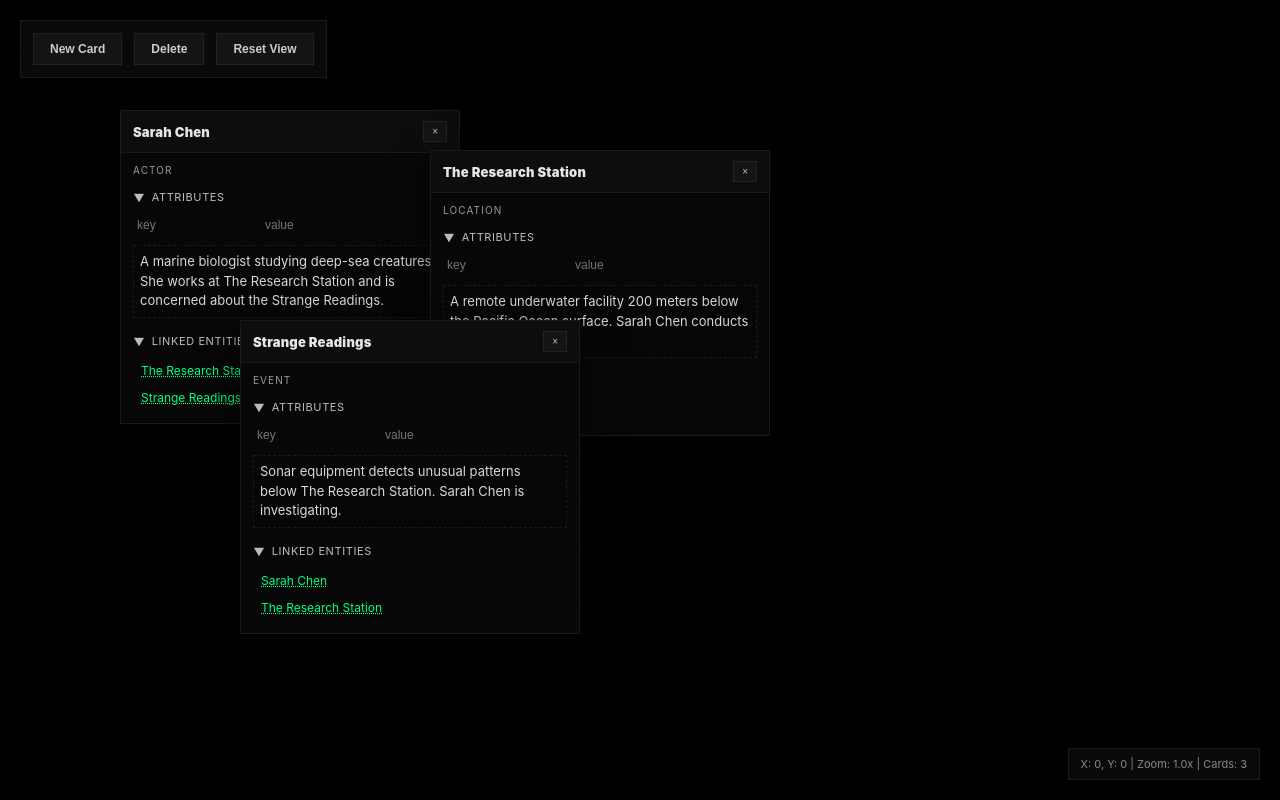
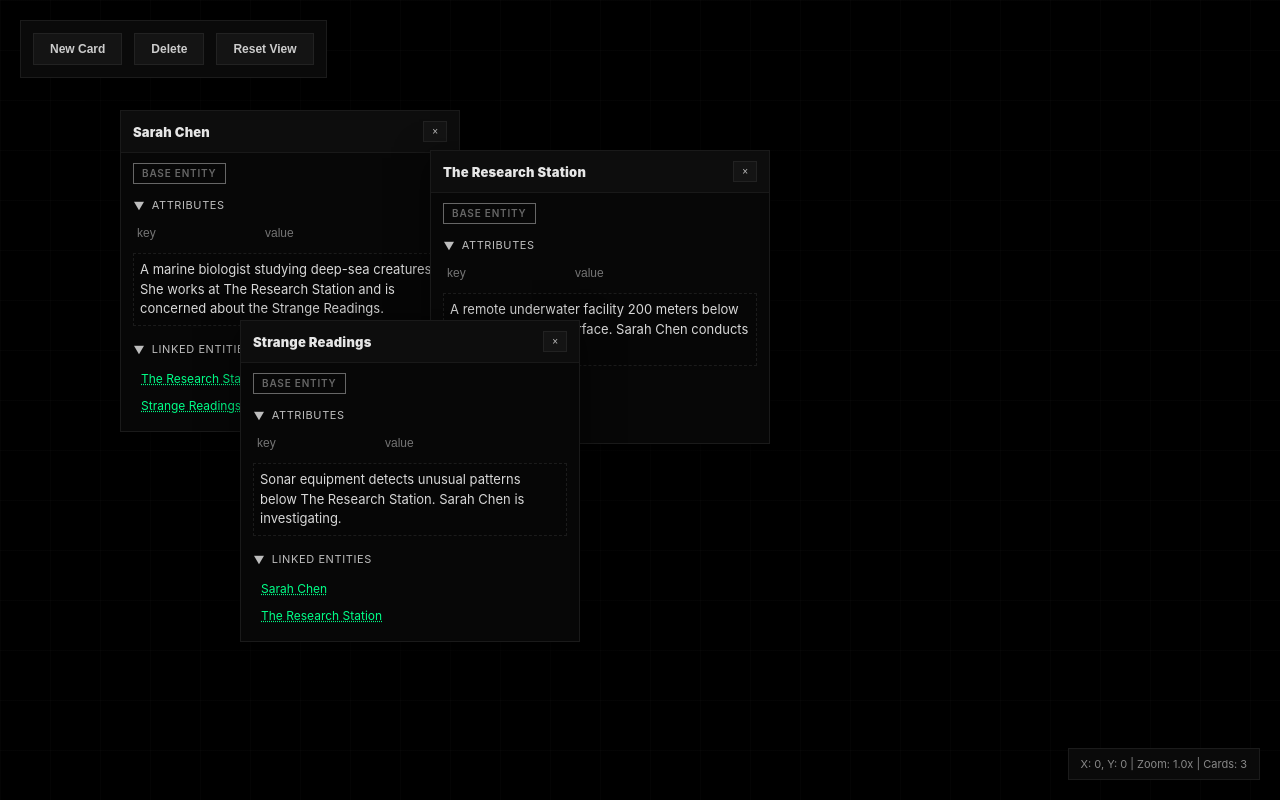
Before and after one commit to alperenguman/fwrtr, a Flask app: page / in a window 1280 px wide. Run offline with Flask 3, Linux system fonts and the light colour scheme; parts of the project's set-up code (start-up, migrations or seed data) failed here and were passed over.

Commit message:
type-set by inheritance

```diff
--- a/static/data.js
+++ b/static/data.js
@@ -57,7 +57,7 @@ export function createCard(x, y) {
   const c = {
     id: nextId++,
     name: 'Entity ' + (nextId - 1),
-    type: 'entity',
+    type: null, // Type determined by inheritance
     content: '',
     attributes: []
   };
@@ -84,7 +84,71 @@ export function deleteCard(id) {
   return true;
 }
 
-// ---------- Attribute System ----------
+// ---------- Type System ----------
+export function getEffectiveTypes(cardId) {
+  const card = byId(cardId);
+  if (!card) return [];
+
+  // Check if this card has any parents
+  const parents = parentsOf.get(cardId);
+  if (!parents || parents.size === 0) {
+    // No parents - this is a base entity
+    return [{ type: 'Base Entity', parentId: null }];
+  }
+
+  // Has parents - collect all parent types
+  const types = [];
+  parents.forEach(parentId => {
+    const parentCard = byId(parentId);
+    if (parentCard) {
+      types.push({
+        type: parentCard.name || 'entity',
+        parentId: parentId
+      });
+    }
+  });
+
+  return types.length > 0 ? types : [{ type: 'entity', parentId: null }];
+}
+
+// Generate a consistent color for a type string
+export function getTypeColor(type) {
+  if (type === 'Base Entity') {
+    return '#666'; // Gray for base entities
+  }
+
+  // Generate consistent color from type string
+  let hash = 0;
+  for (let i = 0; i < type.length; i++) {
+    hash = type.charCodeAt(i) + ((hash << 5) - hash);
+  }
+
+  // Generate hue from hash (0-360)
+  const hue = Math.abs(hash) % 360;
+  // Use consistent saturation and lightness for readability
+  return `hsl(${hue}, 65%, 55%)`;
+}
+
+// Remove a specific parent relationship
+export function removeParent(childId, parentId) {
+  const parents = parentsOf.get(childId);
+  if (parents) {
+    parents.delete(parentId);
+    if (parents.size === 0) {
+      parentsOf.delete(childId);
+    }
+  }
+
+  const children = childrenOf.get(parentId);
+  if (children) {
+    children.delete(childId);
+    if (children.size === 0) {
+      childrenOf.delete(parentId);
+    }
+  }
+
+  console.log(`[removeParent] Removed inheritance: ${parentId} -> ${childId}`);
+}
 export function linearParents(id) {
   console.log(`[linearParents] Getting parent chain for card ${id}`);
   const seen = new Set(), order = [];
@@ -118,14 +182,15 @@ export function effectiveAttrs(id) {
   console.log(`[effectiveAttrs] Card name: ${me.name}`);
   console.log(`[effectiveAttrs] Card's own stored attributes:`, me.attributes);
 
-  // First, collect what we inherit from parents
+  // First, collect what we inherit from ALL parents
   const inheritedAttrs = [];
   const inheritedKeys = new Set();
 
-  // Get ONLY DIRECT PARENTS
+  // Get ALL DIRECT PARENTS
   const directParents = Array.from(parentsOf.get(id) || new Set());
   console.log(`[effectiveAttrs] Direct parents:`, directParents);
 
+  // Process each parent
   directParents.forEach(pid => {
     const p = byId(pid);
     if (!p) {
@@ -141,9 +206,9 @@ export function effectiveAttrs(id) {
 
     // Inherit ALL of parent's effective attributes IN THE SAME ORDER
     parentEffective.forEach(parentAttr => {
-      // Skip if we already inherited this key from another parent
+      // For multiple inheritance, if key already inherited from another parent, skip
       if (inheritedKeys.has(parentAttr.key)) {
-        console.log(`[effectiveAttrs]   Key "${parentAttr.key}" already inherited`);
+        console.log(`[effectiveAttrs]   Key "${parentAttr.key}" already inherited from another parent`);
         return;
       }
 
@@ -241,7 +306,7 @@ export function seed() {
   const a = {
     id: nextId++,
     name: 'Sarah Chen',
-    type: 'Actor',
+    type: null, // Type will be determined by inheritance
     content: 'A marine biologist studying deep-sea creatures. She works at The Research Station and is concerned about the Strange Readings.',
     attributes: []
   };
@@ -249,7 +314,7 @@ export function seed() {
   const b = {
     id: nextId++,
     name: 'The Research Station',
-    type: 'Location',
+    type: null, // Type will be determined by inheritance
     content: 'A remote underwater facility 200 meters below the Pacific Ocean surface. Sarah Chen conducts her research here.',
     attributes: []
   };
@@ -257,10 +322,12 @@ export function seed() {
   const d = {
     id: nextId++,
     name: 'Strange Readings',
-    type: 'Event',
+    type: null, // Type will be determined by inheritance
     content: 'Sonar equipment detects unusual patterns below The Research Station. Sarah Chen is investigating.',
     attributes: []
   };
+
+  all.push(a, b, d);
 
   all.push(a, b, d);
 
--- a/static/interaction.js
+++ b/static/interaction.js
@@ -912,6 +912,35 @@ export function hydrateCard(cardId) {
     k._eventsBound = true;
   });
 
+  // Type pill handlers for breaking inheritance
+  const typesContainer = root.querySelector('.card-types');
+  if (typesContainer && !typesContainer._eventsBound) {
+    typesContainer.addEventListener('contextmenu', function(e) {
+      const pill = e.target.closest('.card-type-pill');
+      if (pill && pill.dataset.parent) {
+        e.preventDefault();
+        e.stopPropagation();
+
+        const parentId = parseInt(pill.dataset.parent);
+        const childId = parseInt(typesContainer.dataset.cardId);
+
+        // Remove the inheritance relationship
+        data.removeParent(childId, parentId);
+
+        // Visual feedback
+        pill.style.opacity = '0.5';
+        setTimeout(() => {
+          // Update the card UI to reflect the change
+          render.updateCardUI(childId);
+        }, 200);
+
+        console.log(`[hydrateCard] Removed inheritance from ${parentId} to ${childId}`);
+      }
+    });
+
+    typesContainer._eventsBound = true;
+  }
+
   // Linked entities handlers with drag support
   const linksContainer = root.querySelector('#links-' + cardId);
   if (!linksContainer) {
--- a/static/render.js
+++ b/static/render.js
@@ -69,6 +69,14 @@ export function renderCard(v) {
   const c = data.byId(v.refId);
   if (!c) return;
 
+  // Get effective types (multiple for multiple inheritance)
+  const effectiveTypes = data.getEffectiveTypes(c.id);
+  const typePillsHTML = effectiveTypes.map(t => {
+    const color = data.getTypeColor(t.type);
+    const dataParent = t.parentId ? `data-parent="${t.parentId}"` : '';
+    return `<div class="card-type-pill" ${dataParent} style="border-color: ${color}; color: ${color}" title="${t.parentId ? 'Right-click to remove inheritance' : ''}">${esc(t.type)}</div>`;
+  }).join('');
+
   const el = document.createElement('div');
   el.className = 'card';
   el.id = 'card-' + c.id;
@@ -81,7 +89,7 @@ export function renderCard(v) {
       <div class="card-actions"><button class="card-action danger" onclick="deleteCard(${c.id})">×</button></div>
     </div>
     <div class="card-content">
-      <div class="card-type">${esc(c.type || 'entity')}</div>
+      <div class="card-types" data-card-id="${c.id}">${typePillsHTML}</div>
 
       <div class="section-header" onclick="toggleSection('attrs',${c.id})">
         <span class="caret down" id="caret-attrs-${c.id}">▶</span> Attributes
@@ -227,8 +235,32 @@ export function updateCardUI(cardId, focusNew = false) {
   console.log(`[updateCardUI] Card stored attributes:`, c.attributes);
   console.log(`[updateCardUI] Current links:`, Array.from(data.links.get(cardId) || new Set()));
 
+  // Update title
   el.querySelector('.card-title').textContent = c.name;
-  el.querySelector('.card-type').textContent = c.type || 'entity';
+
+  // Update types with inherited types and colors (multiple)
+  const effectiveTypes = data.getEffectiveTypes(cardId);
+  const typesContainer = el.querySelector('.card-types');
+  if (typesContainer) {
+    const typePillsHTML = effectiveTypes.map(t => {
+      const color = data.getTypeColor(t.type);
+      const dataParent = t.parentId ? `data-parent="${t.parentId}"` : '';
+      return `<div class="card-type-pill" ${dataParent} style="border-color: ${color}; color: ${color}" title="${t.parentId ? 'Right-click to remove inheritance' : ''}">${esc(t.type)}</div>`;
+    }).join('');
+    typesContainer.innerHTML = typePillsHTML;
+    typesContainer.dataset.cardId = cardId;
+  } else {
+    // Fallback for old single type element
+    const typeEl = el.querySelector('.card-type-pill');
+    if (typeEl && effectiveTypes.length > 0) {
+      const firstType = effectiveTypes[0];
+      const color = data.getTypeColor(firstType.type);
+      typeEl.textContent = firstType.type;
+      typeEl.style.borderColor = color;
+      typeEl.style.color = color;
+      typeEl.style.backgroundColor = 'transparent';
+    }
+  }
 
   const oldAttrsHTML = el.querySelector('#attrs-' + cardId).innerHTML;
   const newAttrsHTML = renderAttrRows(c);
--- a/static/styles.css
+++ b/static/styles.css
@@ -64,6 +64,22 @@ html,body{width:100%;height:100%;overflow:hidden;font-family:Inter,system-ui,Seg
 
 .card-content{padding:10px 12px;font-size:13px;line-height:1.45}
 .card-type{color:#9a9a9a;font-size:10px;text-transform:uppercase;letter-spacing:1.1px;margin-bottom:6px}
+.card-types{display:flex;flex-wrap:wrap;gap:4px;margin-bottom:8px}
+.card-type-pill{
+  display:inline-block;
+  padding:2px 8px;
+  font-size:10px;
+  font-weight:600;
+  text-transform:uppercase;
+  letter-spacing:0.8px;
+  border-radius:0;
+  border:1px solid;
+  background:transparent;
+  cursor:default;
+  user-select:none;
+}
+.card-type-pill[data-parent]{cursor:context-menu}
+.card-type-pill[data-parent]:hover{opacity:0.8}
 
 /* Text */
 .card-text{color:#d8d8d8;margin:6px 0 10px;cursor:text;padding:6px;border-radius:0;min-height:1.6em;line-height:1.5;background:#060606;border:1px dashed #1b1b1b}
```
